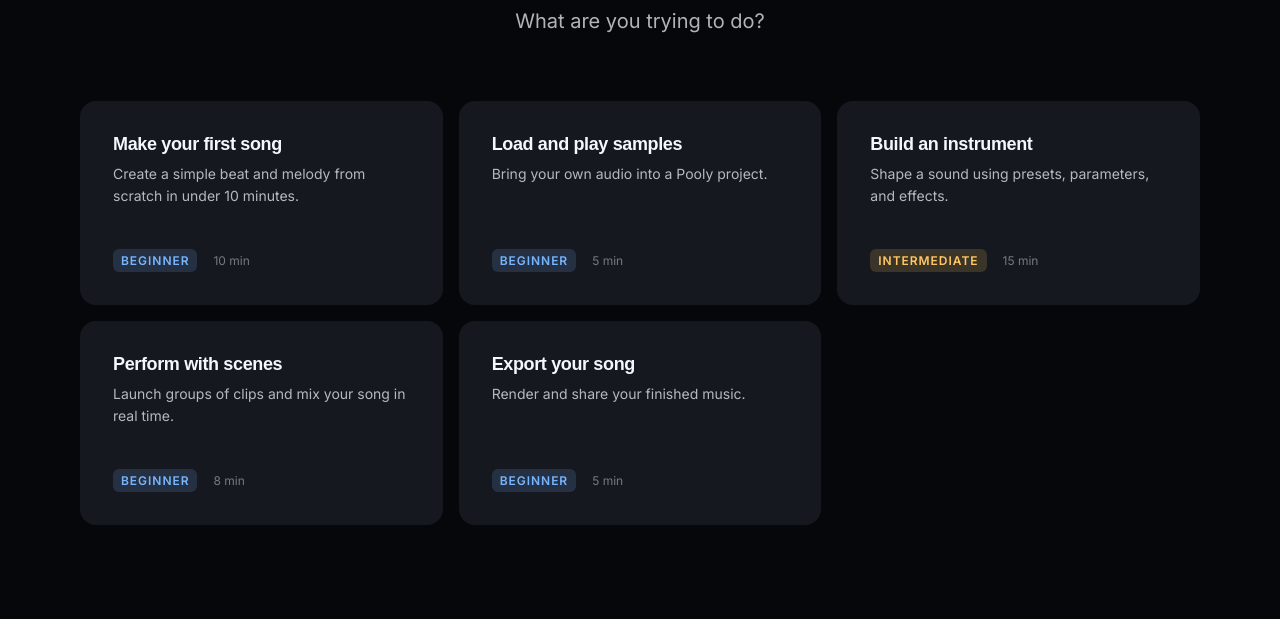
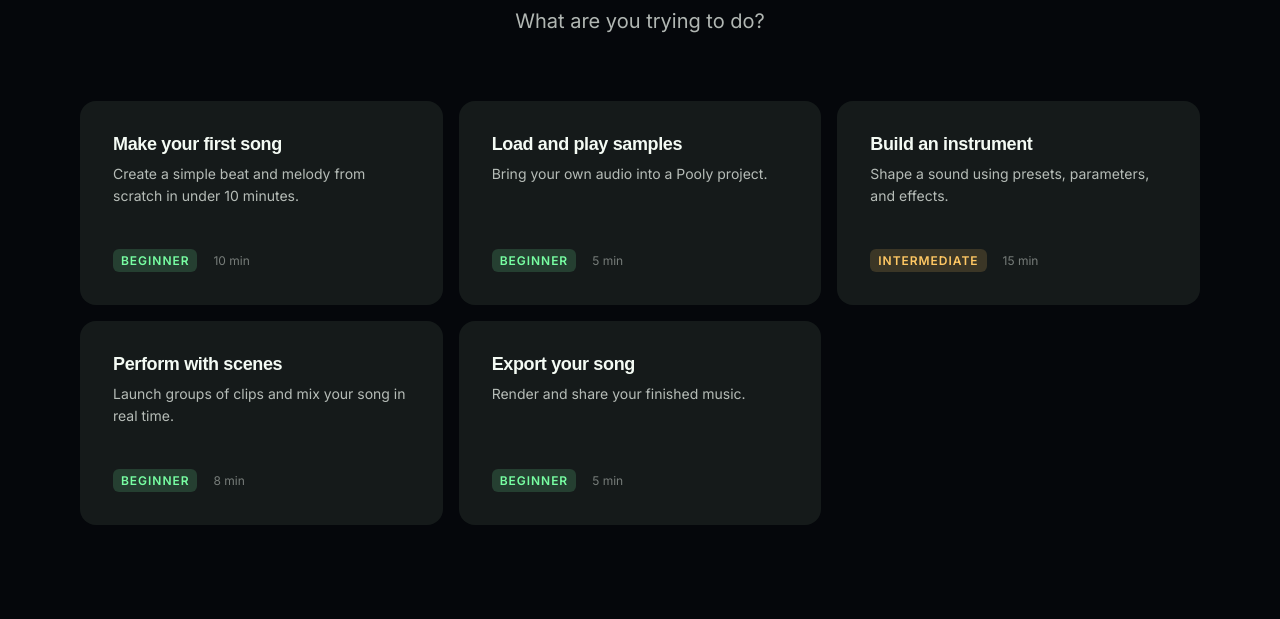
Before and after one commit to god-boat/pooly.github.io, an Astro site: page /learn in a window 1280 px wide. Shown: the part 168-787 px from the top of the page. Built offline with nearby package versions, Linux system fonts and the light colour scheme; Astro itself is replaced by a stand-in of ours; a web font is replaced by a local one.

Commit message:
update style colors

```diff
--- a/src/styles/global.css
+++ b/src/styles/global.css
@@ -99,7 +99,7 @@ pre code {
 
 *:hover,
 *:active {
-	scrollbar-color: rgba(199, 220, 255, 0.2) transparent;
+	scrollbar-color: var(--color-text-muted) transparent;
 }
 
 ::-webkit-scrollbar {
@@ -119,9 +119,9 @@ pre code {
 
 *:hover::-webkit-scrollbar-thumb,
 *:active::-webkit-scrollbar-thumb {
-	background: rgba(199, 220, 255, 0.2);
+	background: var(--color-text-muted);
 }
 
 *:hover::-webkit-scrollbar-thumb:hover {
-	background: rgba(199, 220, 255, 0.35);
+	background: var(--color-text-muted);
 }
--- a/src/styles/tokens.css
+++ b/src/styles/tokens.css
@@ -1,31 +1,31 @@
 :root {
 	/* Backgrounds */
 	--color-bg: #05070b;
-	--color-bg-raised: rgba(7, 11, 17, 0.56);
-	--color-bg-surface: rgba(199, 220, 255, 0.06);
-	--color-bg-surface-hover: rgba(199, 220, 255, 0.12);
-	--color-bg-glass: rgba(199, 220, 255, 0.08);
-	--color-bg-glass-strong: rgba(199, 220, 255, 0.16);
+	--color-bg-raised: rgba(7, 17, 9, 0.56);
+	--color-bg-surface: rgba(199, 255, 205, 0.06);
+	--color-bg-surface-hover: rgba(199, 255, 200, 0.12);
+	--color-bg-glass: rgba(200, 255, 199, 0.08);
+	--color-bg-glass-strong: rgba(199, 255, 211, 0.16);
 
 	/* Text */
-	--color-text: #f4f7fb;
-	--color-text-soft: rgba(244, 247, 251, 0.72);
-	--color-text-muted: rgba(244, 247, 251, 0.44);
+	--color-text: #f4fbf4;
+	--color-text-soft: rgba(244, 251, 244, 0.72);
+	--color-text-muted: rgba(244, 251, 244, 0.44);
 
 	/* Accent */
-	--color-accent: #78b5ff;
-	--color-accent-hover: #9ccaff;
-	--color-accent-soft: rgba(120, 181, 255, 0.16);
-	--color-accent-glow: rgba(120, 181, 255, 0.24);
+	--color-accent: #78ffa3;
+	--color-accent-hover: #9cffb0;
+	--color-accent-soft: rgba(120, 255, 167, 0.16);
+	--color-accent-glow: rgba(120, 255, 170, 0.24);
 
 	/* Borders */
-	--color-border: rgba(244, 247, 251, 0);
-	--color-border-strong: rgba(244, 247, 251, 0);
+	--color-border: rgba(244, 251, 245, 0);
+	--color-border-strong: rgba(244, 251, 246, 0);
 
 	/* Shadows */
-	--shadow-sm: 0 2px 8px rgba(0, 0, 0, 0.2);
-	--shadow-md: 0 8px 32px rgba(0, 0, 0, 0.24);
-	--shadow-lg: 0 24px 60px rgba(0, 0, 0, 0.34);
+	--shadow-sm: 0 2px 8px rgba(18, 40, 25, 0.2);
+	--shadow-md: 0 8px 32px rgba(21, 36, 25, 0.24);
+	--shadow-lg: 0 24px 60px rgba(21, 40, 26, 0.34);
 
 	/* Spacing */
 	--space-xs: 0.25rem;
```
